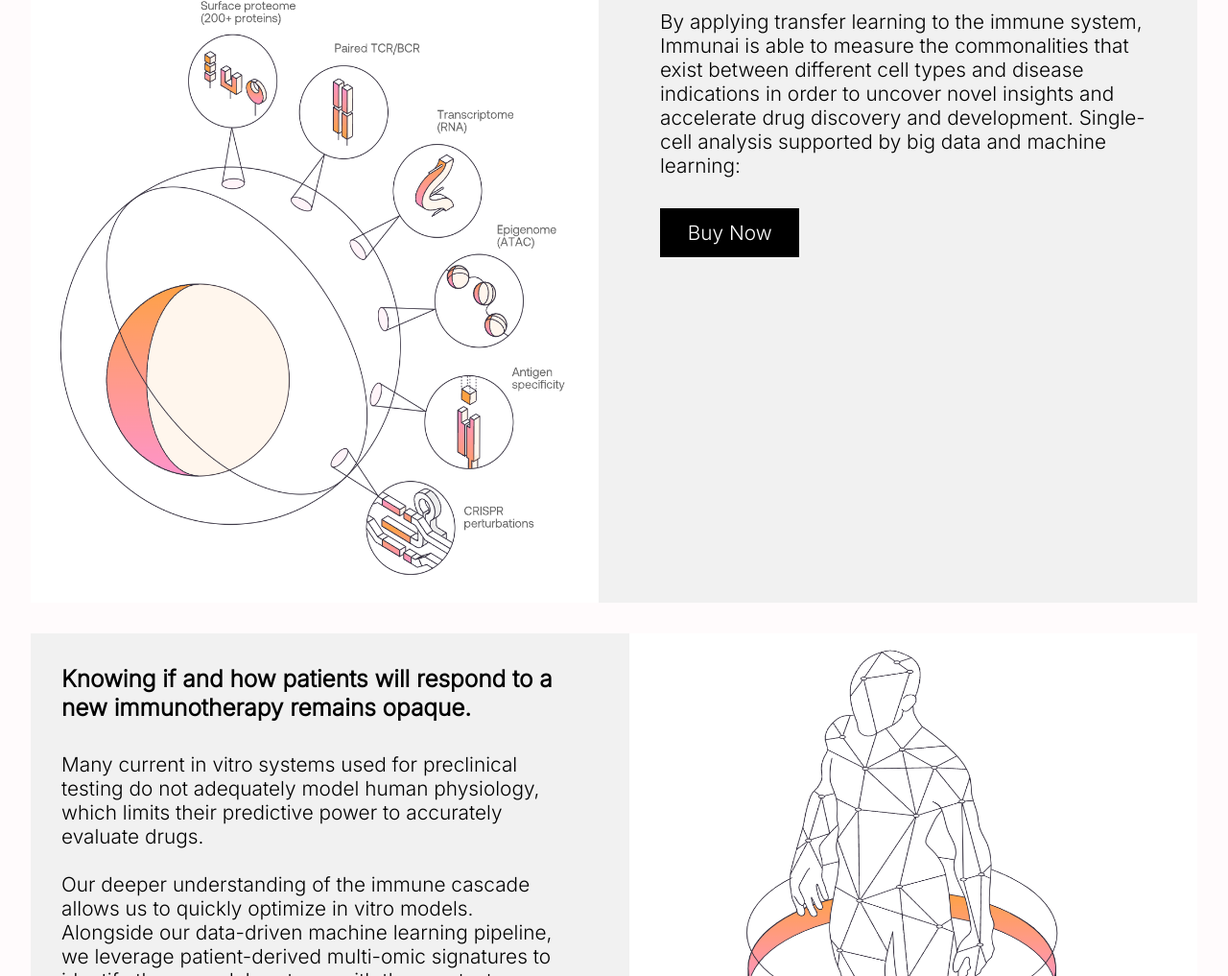
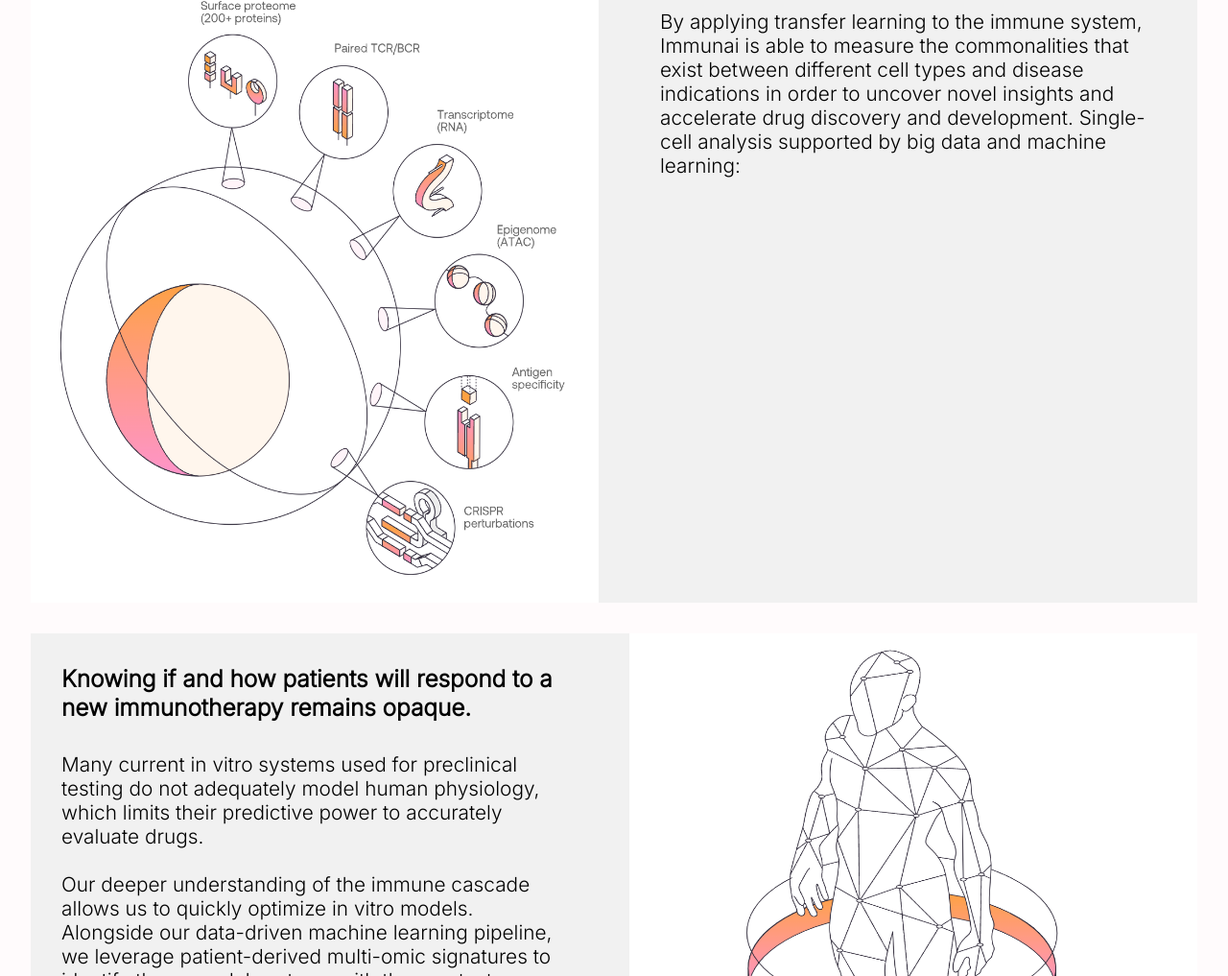
Before and after one commit to raj2729/animations, a plain HTML site: page index.html in a window 1280 px wide. Shown: the part 2034-3051 px from the top of the page at 96% size. Drawn offline with nearby package versions, Linux system fonts and the light colour scheme.

```diff
--- a/index.html
+++ b/index.html
@@ -119,7 +119,6 @@
               insights and accelerate drug discovery and development.
               Single-cell analysis supported by big data and machine learning:
             </p>
-            <a href="#" class="btn">Buy Now</a>
           </div>
         </div>
       </section>
```
